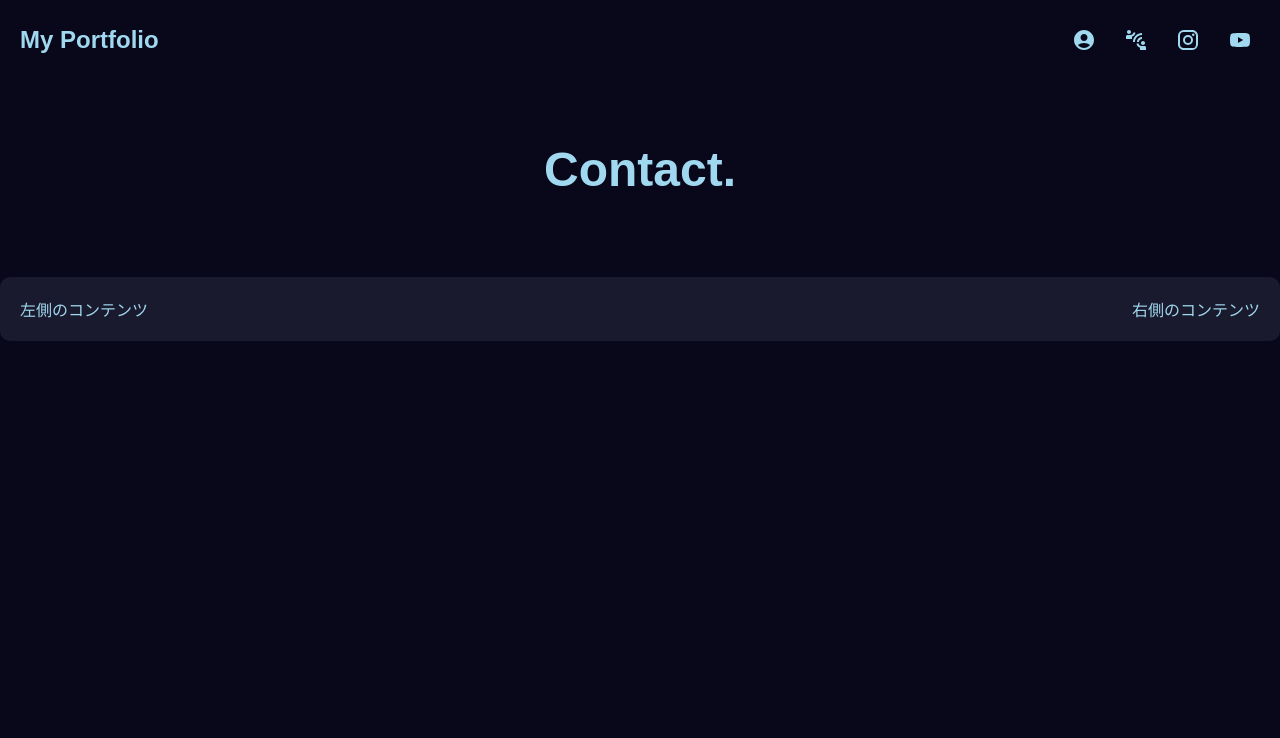
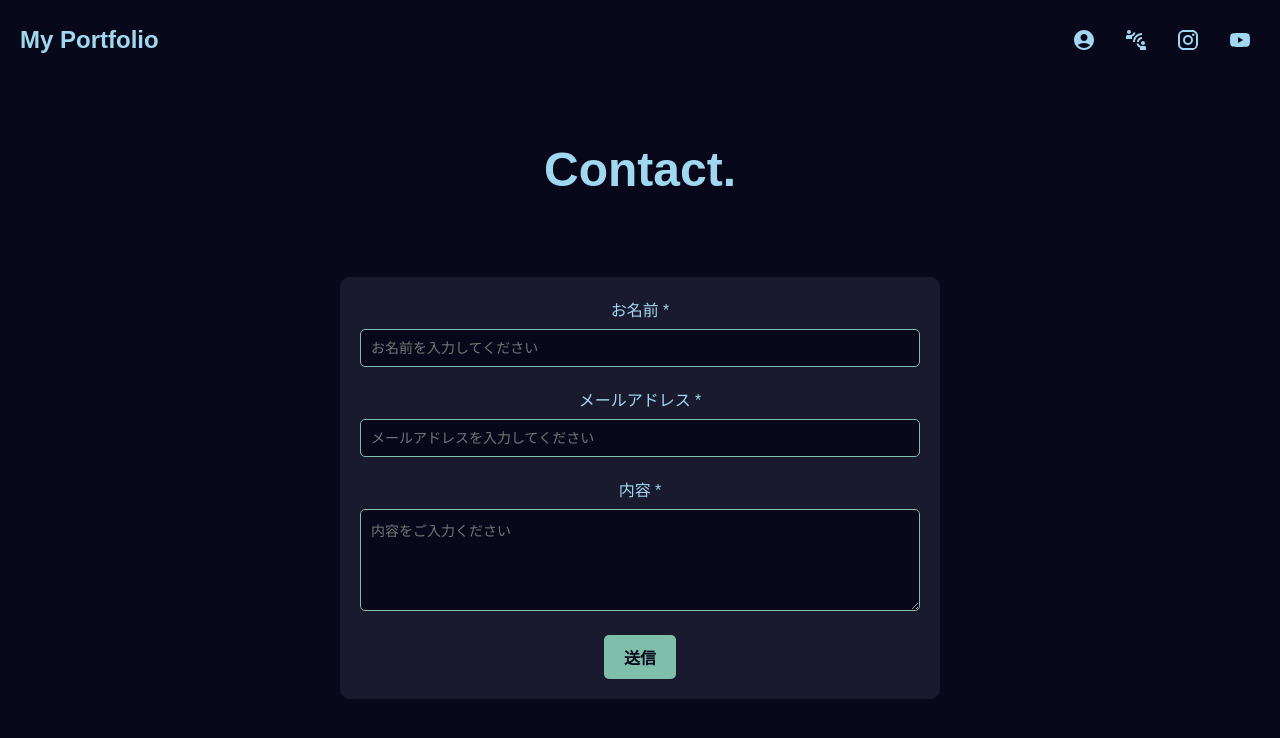
Before and after one commit to HibikiKobayashii/portforio, a Next.js app: page /contact in a window 1280 px wide. Shown: the top 738 px of the page. Built offline with nearby package versions, Linux system fonts and the light colour scheme.

Commit message:
Update contact.tsx

```diff
--- a/pages/contact.tsx
+++ b/pages/contact.tsx
@@ -39,6 +39,56 @@ const Contact = () => {
             color: #a0d8ef;
             text-align: center;
           }
+          .form-container {
+            margin-top: 50px;
+            background-color: #1a1a2e;
+            padding: 20px;
+            border-radius: 10px;
+            max-width: 600px;
+            width: 100%;
+            margin-left: auto;
+            margin-right: auto;
+          }
+          .form-group {
+            margin-bottom: 20px;
+          }
+          .form-label {
+            display: block;
+            font-size: 16px;
+            color: #a0d8ef;
+            margin-bottom: 8px;
+          }
+          .form-input,
+          .form-textarea {
+            width: 100%;
+            padding: 10px;
+            border: 1px solid #7ebeab;
+            border-radius: 5px;
+            background-color: #08081a;
+            color: #a0d8ef;
+            font-size: 14px;
+          }
+          .form-input:focus,
+          .form-textarea:focus {
+            outline: none;
+            border-color: #a0d8ef;
+          }
+          .form-button {
+            display: inline-block;
+            padding: 10px 20px;
+            background-color: #7ebeab;
+            color: #08081a;
+            font-size: 16px;
+            font-weight: bold;
+            border: none;
+            border-radius: 5px;
+            cursor: pointer;
+            text-align: center;
+          }
+          .form-button:hover {
+            background-color: #a0d8ef;
+            color: #08081a;
+          }
         `}
       </style>
 
@@ -53,22 +103,49 @@ const Contact = () => {
         <div className="profile-container">
           <h1 className="profile-header">Contact.</h1>
         </div>
-        {/* 新しいセクション */}
-        <section
-          id="new-section"
-          style={{
-            marginTop: "50px",
-            display: "flex",
-            justifyContent: "space-between",
-            alignItems: "center",
-            backgroundColor: "#1a1a2e",
-            padding: "20px",
-            borderRadius: "10px",
-          }}
-        >
-          <div style={{ color: "#a0d8ef" }}>左側のコンテンツ</div>
-          <div style={{ color: "#a0d8ef" }}>右側のコンテンツ</div>
-        </section>
+        <div className="form-container">
+          <form>
+            <div className="form-group">
+              <label className="form-label" htmlFor="name">
+                お名前 *
+              </label>
+              <input
+                className="form-input"
+                type="text"
+                id="name"
+                placeholder="お名前を入力してください"
+                required
+              />
+            </div>
+            <div className="form-group">
+              <label className="form-label" htmlFor="email">
+                メールアドレス *
+              </label>
+              <input
+                className="form-input"
+                type="email"
+                id="email"
+                placeholder="メールアドレスを入力してください"
+                required
+              />
+            </div>
+            <div className="form-group">
+              <label className="form-label" htmlFor="message">
+                内容 *
+              </label>
+              <textarea
+                className="form-textarea"
+                id="message"
+                rows={5}
+                placeholder="内容をご入力ください"
+                required
+              ></textarea>
+            </div>
+            <button className="form-button" type="submit">
+              送信
+            </button>
+          </form>
+        </div>
       </main>
     </div>
   );
```
